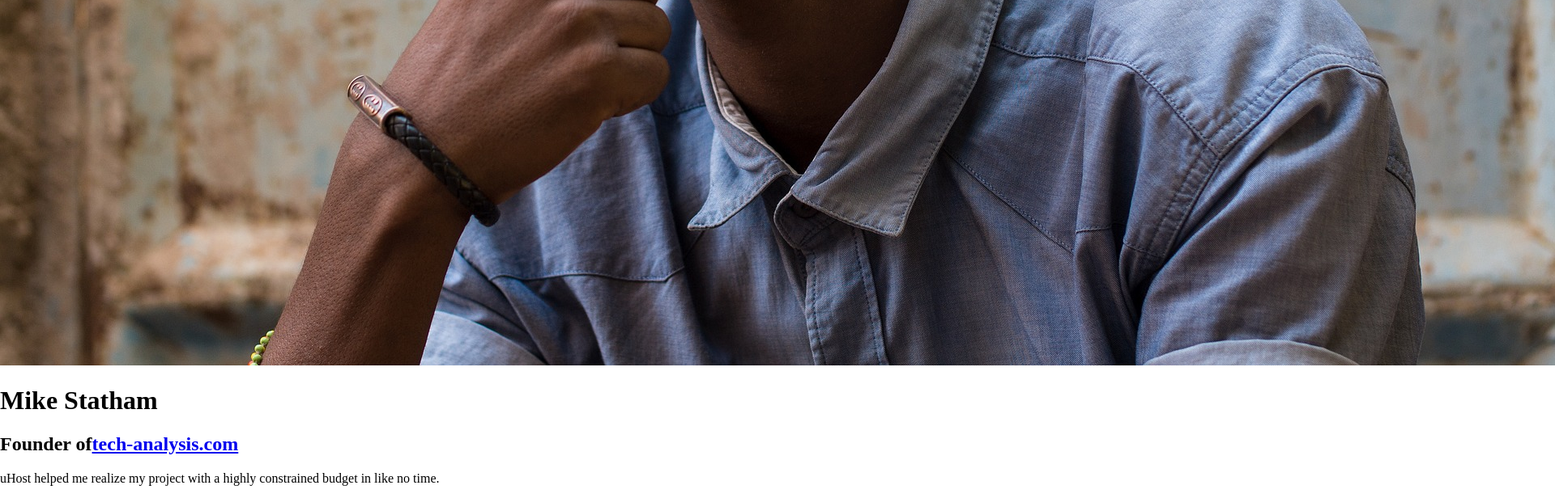
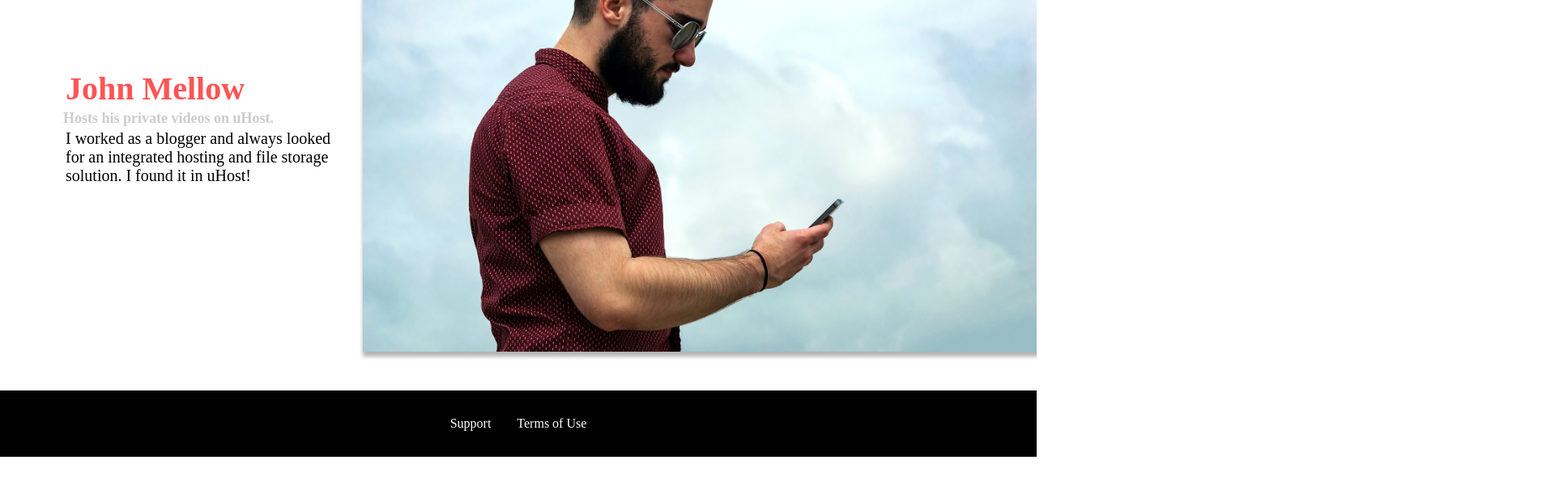
Before and after one commit to butterbeetle/css-practice, a React (Create React App) app: page /customers in a window 1280 px wide. Shown: the part 860-1476 px from the top of the page at 81% size, 1920 px wide, since content can reach past the window. After the commit the page ends 1425 px from the top, so only its background shows below. Built offline with nearby package versions, Linux system fonts and the light colour scheme.

Commit message:
[33] 이미지 레이아웃

```diff
--- a/src/components/Customer.module.css
+++ b/src/components/Customer.module.css
@@ -0,0 +1,65 @@
+.testimonial {
+  font-size: 20px;
+  margin: 48px 0;
+}
+
+.testimonial__list {
+  width: 80%;
+  margin: auto;
+}
+
+.testimonial:first-of-type {
+  margin-top: 96px;
+}
+
+.testimonial__imageContainer {
+  width: 65%;
+  display: inline-block;
+  vertical-align: middle;
+  box-shadow: 3px 3px 5px 3px rgba(0, 0, 0, 0.3);
+}
+.testimonial__image {
+  width: 100%;
+  vertical-align: top;
+}
+
+.testimonial__info {
+  text-align: right;
+  padding: 14px;
+  display: inline-block;
+  vertical-align: middle;
+  width: 30%;
+}
+
+.customer2.testimonial {
+  text-align: right;
+}
+
+.customer2 .testimonial__info {
+  text-align: left;
+}
+
+.testimonial__name {
+  margin: 3px;
+  color: #ff5454;
+}
+
+.testimonial__subtitle {
+  margin: 0;
+  font-size: 18px;
+  color: #ccc;
+}
+
+.testimonial__subtitle a {
+  color: inherit;
+  text-decoration: none;
+}
+
+.testimonial__subtitle a:hover,
+.testimonial__subtitle a:active {
+  color: #7a7a7a;
+}
+
+.testimonial__text {
+  margin: 3px;
+}
--- a/src/components/Customers.js
+++ b/src/components/Customers.js
@@ -10,42 +10,42 @@ const Customers = () => {
       <Layout>
         <main>
           <div>
-            <div class="testimonial" id="customer-1">
-              <div class="testimonial__image-container">
+            <div className={[classes.testimonial, classes.customer1].join(" ")}>
+              <div className={classes.testimonial__imageContainer}>
                 <img
                   src={customerLogo1}
                   alt="Mike Statham - Customer"
-                  class="testimonial__image"
+                  className={classes.testimonial__image}
                 />
               </div>
-              <div class="testimonial__info">
-                <h1 class="testimonial__name">Mike Statham</h1>
-                <h2 class="testimonial__subtitle">
+              <div className={classes.testimonial__info}>
+                <h1 className={classes.testimonial__name}>Mike Statham</h1>
+                <h2 className={classes.testimonial__subtitle}>
                   Founder of
                   <a href="tech-analysis.com">tech-analysis.com</a>
                 </h2>
-                <p class="testimonial__text">
+                <p className={classes.testimonial__text}>
                   uHost helped me realize my project with a highly constrained
                   budget in like no time.
                 </p>
               </div>
             </div>
-            <div class="testimonial" id="customer-2">
-              <div class="testimonial__info">
-                <h1 class="testimonial__name">John Mellow</h1>
-                <h2 class="testimonial__subtitle">
+            <div className={[classes.testimonial, classes.customer2].join(" ")}>
+              <div className={classes.testimonial__info}>
+                <h1 className={classes.testimonial__name}>John Mellow</h1>
+                <h2 className={classes.testimonial__subtitle}>
                   Hosts his private videos on uHost.
                 </h2>
-                <p class="testimonial__text">
+                <p className={classes.testimonial__text}>
                   I worked as a blogger and always looked for an integrated
                   hosting and file storage solution. I found it in uHost!
                 </p>
               </div>
-              <div class="testimonial__image-container">
+              <div className={classes.testimonial__imageContainer}>
                 <img
                   src={customerLogo2}
                   alt="John Mellow - Customer"
-                  class="testimonial__image"
+                  className={classes.testimonial__image}
                 />
               </div>
             </div>
--- a/src/index.css
+++ b/src/index.css
@@ -7,5 +7,5 @@ body {
 }
 
 main {
-  padding-top: 32px;
+  padding-top: 42px;
 }
```
